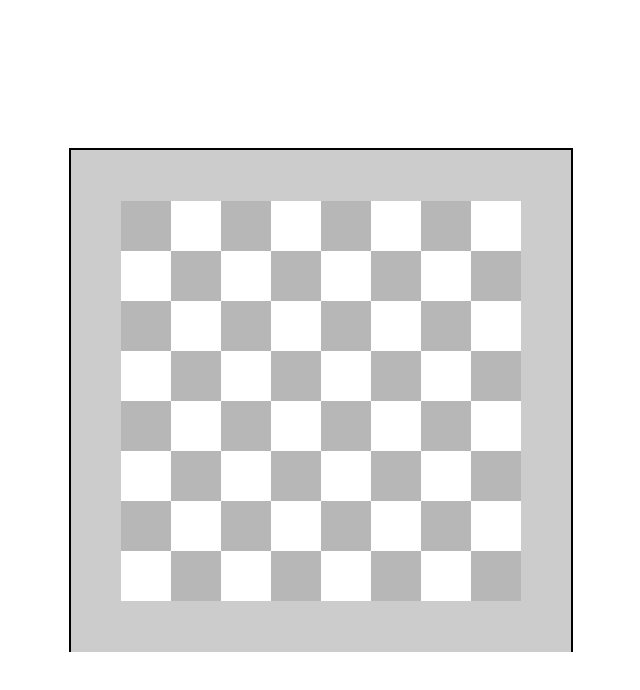
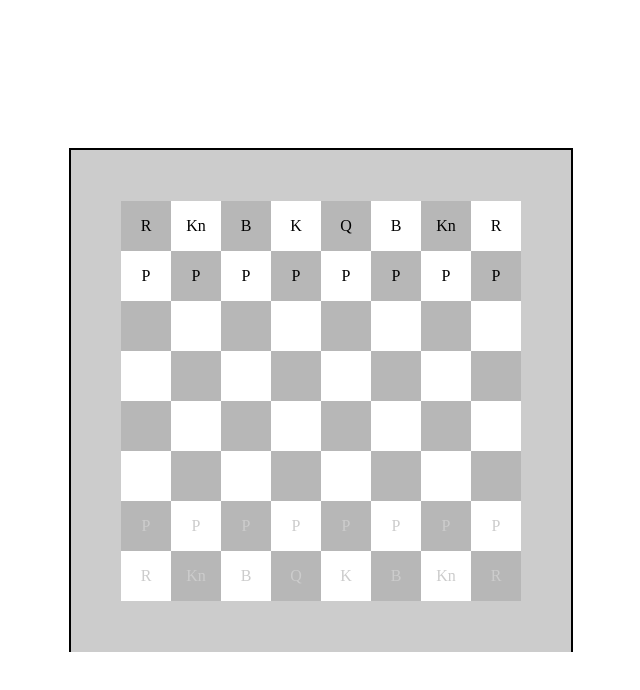
Before and after one commit to Carrie-Olga/JSgames, a plain HTML site: page board.html in a window 1280 px wide. Shown: the whole page, without its empty margins (319-959 px from the left). Drawn offline with nearby package versions, Linux system fonts and the light colour scheme.

Commit message:
letters added

```diff
--- a/board.css
+++ b/board.css
@@ -42,12 +42,14 @@ body {
 .cell {
     width: calc(100% / 10);
     height: 100%;
+    text-align: center;
+    line-height: 50px;
 }
 
-.cell .white {
+.white {
     color: #ccc;
 }
-.cell .black {
+.black {
     color: #000;
 }
 .cell .rook {
--- a/board.js
+++ b/board.js
@@ -1,10 +1,16 @@
 const figures = {
     rook: 'rook',
+    rookL: 'R',
     knight: 'knight',
+    knightL: 'Kn',
     bishop: 'bishop',
+    bishopL: 'B',
     king: 'king',
+    kingL: 'K',
     queen: 'queen',
-    pawn: 'pawn'
+    queenL: 'Q',
+    pawn: 'pawn',
+    pawnL: 'P'
 }
 
 const colors = {
@@ -23,42 +29,42 @@ const board = [
     [['A', 1], ['B', 1], ['C', 1], ['D', 1],  ['E', 1], ['F', 1], ['G', 1], ['H', 1]],
 ];
 const gameState = [
-    [{ type: figures.rook, colors: colors.black },
-        { type: figures.knight, colors: colors.black },
-        { type: figures.bishop, colors: colors.black },
-        { type: figures.king, colors: colors.black },
-        { type: figures.queen, colors: colors.black },
-        { type: figures.bishop, colors: colors.black },
-        { type: figures.knight, colors: colors.black },
-        { type: figures.rook, colors: colors.black }],
-        [{ type: figures.pawn, colors: colors.black },
-        { type: figures.pawn, colors: colors.black },
-        { type: figures.pawn, colors: colors.black },
-        { type: figures.pawn, colors: colors.black },
-        { type: figures.pawn, colors: colors.black },
-        { type: figures.pawn, colors: colors.black },
-        { type: figures.pawn, colors: colors.black },
-        { type: figures.pawn, colors: colors.black }],
+    [{ type: figures.rook, colors: colors.black, letter:  figures.rookL},
+        { type: figures.knight, colors: colors.black, letter:  figures.knightL },
+        { type: figures.bishop, colors: colors.black, letter:   figures.bishopL},
+        { type: figures.king, colors: colors.black, letter:   figures.kingL},
+        { type: figures.queen, colors: colors.black, letter: figures.queenL  },
+        { type: figures.bishop, colors: colors.black, letter:  figures.bishopL },
+        { type: figures.knight, colors: colors.black, letter:  figures.knightL },
+        { type: figures.rook, colors: colors.black, letter: figures.rookL  }],
+        [{ type: figures.pawn, colors: colors.black, letter:  figures.pawnL },
+        { type: figures.pawn, colors: colors.black, letter:  figures.pawnL },
+        { type: figures.pawn, colors: colors.black, letter: figures.pawnL  },
+        { type: figures.pawn, colors: colors.black, letter: figures.pawnL  },
+        { type: figures.pawn, colors: colors.black, letter: figures.pawnL  },
+        { type: figures.pawn, colors: colors.black, letter: figures.pawnL  },
+        { type: figures.pawn, colors: colors.black, letter: figures.pawnL  },
+        { type: figures.pawn, colors: colors.black, letter: figures.pawnL  }],
     [null, null, null, null, null, null, null, null],
     [null, null, null, null, null, null, null, null],
     [null, null, null, null, null, null, null, null],
     [null, null, null, null, null, null, null, null],
-   [ { type: figures.pawn, colors: colors.white },
-        { type: figures.pawn, colors: colors.white },
-        { type: figures.pawn, colors: colors.white },
-        { type: figures.pawn, colors: colors.white },
-        { type: figures.pawn, colors: colors.white },
-        { type: figures.pawn, colors: colors.white },
-        { type: figures.pawn, colors: colors.white },
-        { type: figures.pawn, colors: colors.white }],
-       [ { type: figures.rook, colors: colors.white },
-        { type: figures.knight, colors: colors.white },
-        { type: figures.bishop, colors: colors.white },
-        { type: figures.queen, colors: colors.white },
-        { type: figures.king, colors: colors.white },
-        { type: figures.bishop, colors: colors.white },
-        { type: figures.knight, colors: colors.white },
-        { type: figures.rook, colors: colors.white }],
+   [ { type: figures.pawn, colors: colors.white, letter: figures.pawnL },
+        { type: figures.pawn, colors: colors.white, letter: figures.pawnL },
+        { type: figures.pawn, colors: colors.white, letter: figures.pawnL },
+        { type: figures.pawn, colors: colors.white, letter: figures.pawnL },
+        { type: figures.pawn, colors: colors.white, letter: figures.pawnL },
+        { type: figures.pawn, colors: colors.white, letter: figures.pawnL },
+        { type: figures.pawn, colors: colors.white, letter: figures.pawnL },
+        { type: figures.pawn, colors: colors.white, letter: figures.pawnL }],
+       [ { type: figures.rook, colors: colors.white, letter:  figures.rookL },
+        { type: figures.knight, colors: colors.white, letter:  figures.knightL  },
+        { type: figures.bishop, colors: colors.white, letter:   figures.bishopL },
+        { type: figures.queen, colors: colors.white, letter: figures.queenL  },
+        { type: figures.king, colors: colors.white, letter:   figures.kingL },
+        { type: figures.bishop, colors: colors.white, letter:   figures.bishopL },
+        { type: figures.knight, colors: colors.white, letter:  figures.knightL  },
+        { type: figures.rook, colors: colors.white, letter:  figures.rookL }],
 ];
 
 function createRow() {
@@ -90,9 +96,11 @@ board.forEach((rowEl, rowIndex) => {
         var state = gameState[rowIndex][cellIndex];
         const type = state ? state.type : '';
         const color = state ? state.colors : '';
+        const letter = state ? state.letter : ''
         if (gameState[rowIndex][cellIndex] != null) {
             cell.classList.add(type);
             cell.classList.add(color);
+            cell.innerText = letter;
         }
 
         row.append(cell);
```
